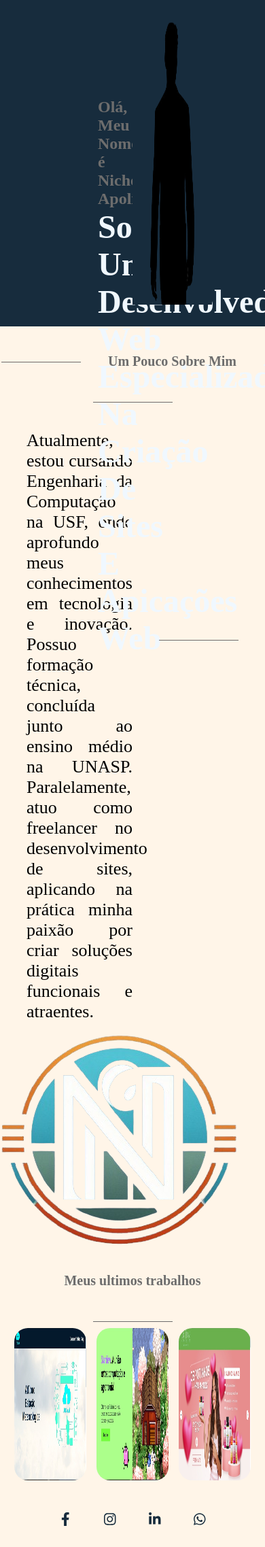
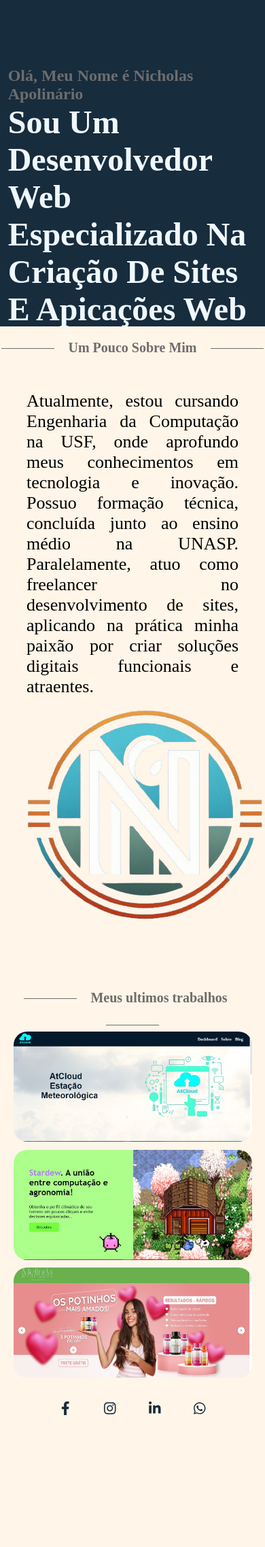
Before and after one commit to nicholas-apolinario03/nicholas-apolinario03.github.io, a PHP site: page / in a window 390 px wide; the page is wider, and only the part inside the window is pictured. Shown: the part 80-2355 px from the top of that part at 68% size. After the commit the page ends 2161 px from the top of that part, so only its background shows below. Run offline with PHP 8.4, Linux system fonts and the light colour scheme; some libraries are stand-ins or nearby versions.

Commit message:
Update style.css

```diff
--- a/style.css
+++ b/style.css
@@ -159,6 +159,63 @@ header{
     border-bottom: 4px solid;
     transform: skewY(-20deg);
 }
+
+@media (max-width: 1112px){
+
+    .apresentacao{
+        width: 100%;
+    }
+    .titulo{
+       padding-top: 25%;
+       padding-left: 3%;
+
+
+    }
+    .conteudo{
+        color: aliceblue;
+        font-size: 3em;
+        padding-left: 3%;
+
+
+    }
+    .foto_nav{
+        display: none;
+    }
+    .linha{
+        width: 20%;
+    }
+    .h12{
+        margin: 1em;
+    }
+    .about{
+        width: 100%;
+    }
+    .img_header{
+        float: none;
+    }
+    header{
+        margin-bottom: 20%;
+        height: auto;
+    }
+    .trabalhos{
+        height: auto;
+        width: 100%;
+    }
+    .trab{
+        display: block;
+        width: 100%;
+        margin-bottom: 2%;
+    }
+    .trab img{
+
+        width: 90%;
+        height: auto;
+
+    }
+
+}
+
+
 @media (max-width: 425px){
     .sm a{
         display: inline-block;
```
